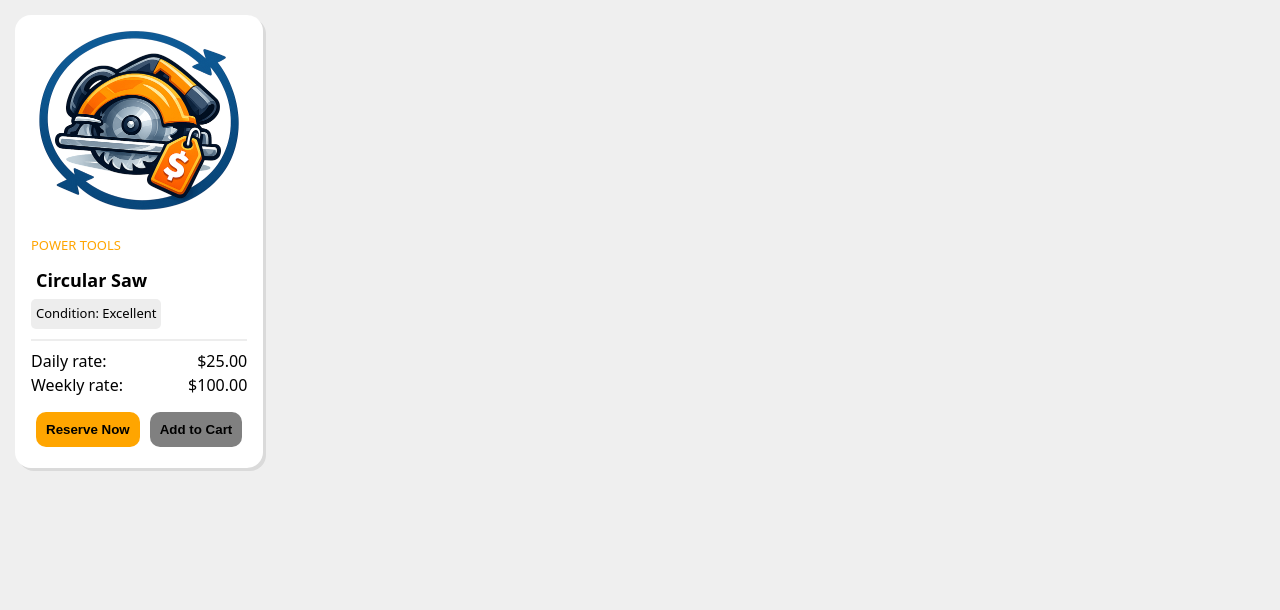
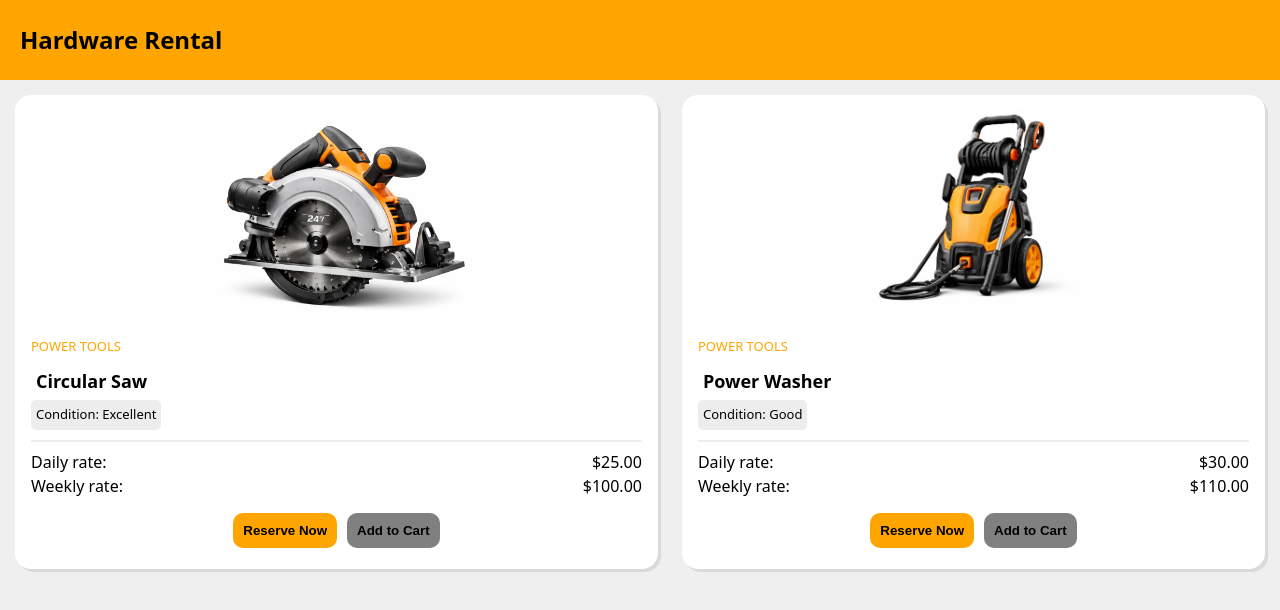
Before and after one commit to alxroum/HardwareStoreRentalSystem, a React (Vite) app in the folder hardware-rental/: page / in a window 1280 px wide. Shown: the top 610 px of the page. Built offline with nearby package versions, Linux system fonts and the light colour scheme.

Commit message:
updates to ui and new images, grid layout is setup for cards and working on login logic.

```diff
--- a/hardware-rental/src/App.css
+++ b/hardware-rental/src/App.css
@@ -10,9 +10,22 @@
   --theme-color: orange;
 }
 
+nav {
+  background-color: var(--theme-color);
+  padding: 2px;
+  padding-left: 20px;
+  text-align: left;
+}
+
+
+
+
+
 #content {
   padding: 15px;
   display: grid;
+  grid-template-columns: auto auto;
+  gap: 1.5em;
 }
 
 .card {
@@ -21,7 +34,7 @@
   border-radius: 1em;
   box-shadow: 3px 3px rgb(218, 218, 218);
   color: black;
-  width: fit-content;
+  /*width: fit-content;*/
 }
 
 .top-half {
@@ -34,7 +47,7 @@
 }
 
 .item-image {
-  width: 200px;
+  height: 200px;
 }
 
 .category {
@@ -83,8 +96,7 @@
   text-align: right;
 }
 
-.reserve-button {
-  background-color: var(--theme-color);
+.reserve-button, .cart-button {
   padding: 10px;
   border: none;
   border-radius: 0.75em;
@@ -93,12 +105,10 @@
   text-align: center;
 }
 
+.reserve-button {
+  background-color: var(--theme-color);
+}
+
 .cart-button {
   background-color: gray;
-  padding: 10px;
-  border: none;
-  border-radius: 0.75em;
-  margin: 5px;
-  font-weight: 700;
-  text-align: center;
 }
--- a/hardware-rental/src/App.jsx
+++ b/hardware-rental/src/App.jsx
@@ -2,19 +2,39 @@ import { useState } from 'react'
 import reactLogo from './assets/react.svg'
 import viteLogo from '/vite.svg'
 import favicon from './assets/favicon.png'
+import circularSaw from './assets/circular-saw.png'
+import powerWasher from './assets/power-washer.png'
+
 import './App.css'
 
 function App() {
   const [count, setCount] = useState(0)
   var logged_in = false;
 
+  // if(!logged_in) {
+  //   return (
+  //     <>
+
+  //       <nav>
+  //         <h2>Rental Shack</h2>
+  //       </nav>
+
+  //       Please Login
+  //     </>
+  //   )
+  // }
+
   return (
     <>
+
+      <nav>
+        <h2>Hardware Rental</h2>
+      </nav>
+
       <div id="content">
         <div id="card_001" className="card">
-
           <div className='top-half'>
-            <img className="item-image" src={favicon}></img>
+            <img className="item-image" src={circularSaw}></img>
           </div>
           <div className='bottom-half'>
             <div className="category">POWER TOOLS</div>
@@ -35,6 +55,30 @@ function App() {
             <button className="cart-button">Add to Cart</button>
           </div>
         </div>
+
+        <div id="card_001" className="card">
+          <div className='top-half'>
+            <img className="item-image" src={powerWasher}></img>
+          </div>
+          <div className='bottom-half'>
+            <div className="category">POWER TOOLS</div>
+            <div className="name">Power Washer</div>
+            <div className="condition">Condition: Good</div>
+            <hr id="hr-01"></hr>
+            <div className="pricing-info">
+              <div className='left'>
+                Daily rate:<br></br>
+                Weekly rate:
+              </div>
+              <div className='right'>
+                $30.00<br></br>
+                $110.00
+              </div>
+            </div>
+            <button className="reserve-button">Reserve Now</button>
+            <button className="cart-button">Add to Cart</button>
+          </div>
+        </div>
       </div>
     </>
   )
```
Also changed, not shown: hardware-rental/src/assets/circular-saw.png (added), hardware-rental/src/assets/power-washer.png (added).
